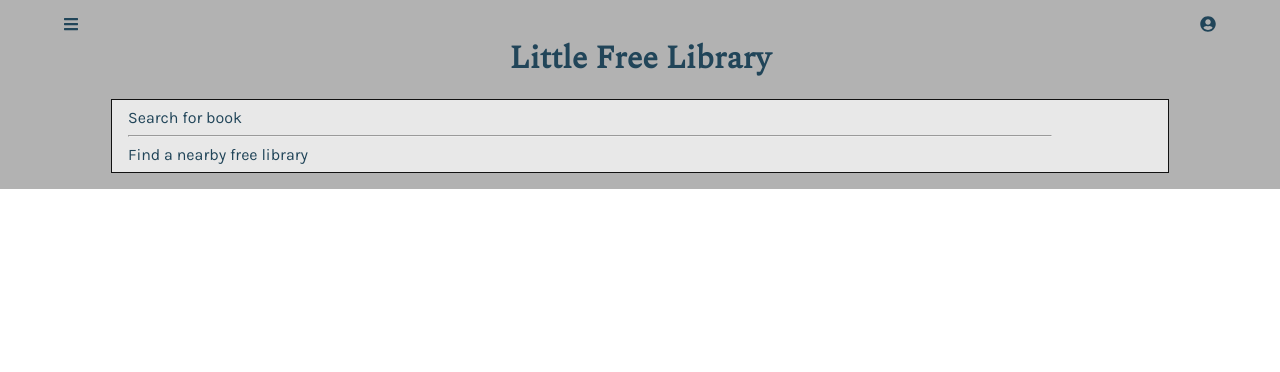
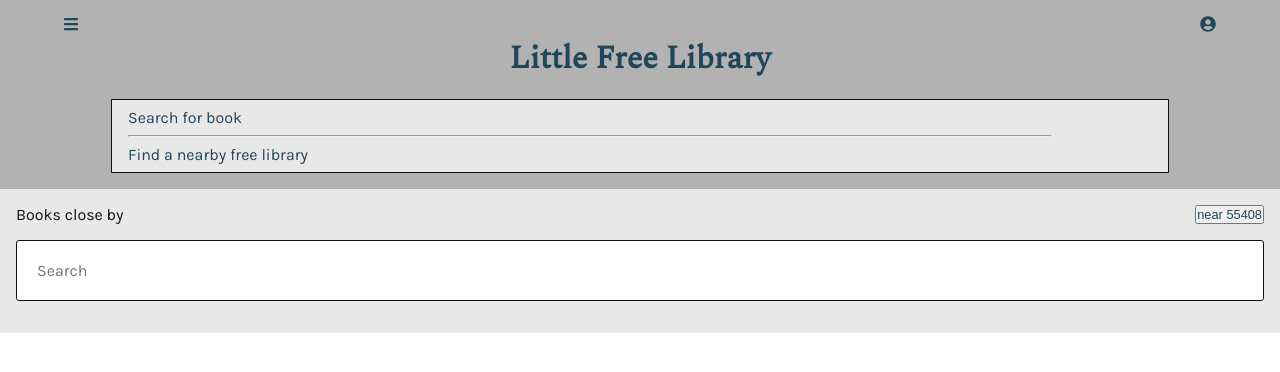
Before and after one commit to littlefreelexicon/littlefreelibrary, a React (Create React App) app: page / in a window 1280 px wide. Shown: the top 372 px of the page. Built offline with nearby package versions, Linux system fonts and the light colour scheme.

Commit message:
created basic search component

```diff
--- a/src/App.js
+++ b/src/App.js
@@ -1,12 +1,14 @@
 import React, { Component } from 'react'
 import HomePage from './pages/HomePage'
+import CardHolder from './components/CardHolder'
 import './styles/App.scss'
 
 class App extends Component {
   render() {
     return (
-      <div className='App'>
+      <div className='app'>
         <HomePage />
+        <CardHolder />
       </div>
     );
   }
--- /dev/null
+++ b/src/components/CardHolder.js
@@ -0,0 +1,13 @@
+import React, { Component } from 'react'
+
+class CardHolder extends Component {
+  render() {
+    return (
+      <div className='card_holder'>
+        {/* TODO: Cards are spawned here depending on JSON return */}
+      </div>
+    );
+  }
+}
+
+export default CardHolder;
--- /dev/null
+++ b/src/components/Search.js
@@ -0,0 +1,16 @@
+import React, { Component } from 'react'
+
+class Search extends Component {
+  render() {
+    return (
+      <form className='search'>
+        <span>Books close by</span>
+        <button>near 55408</button> {/* TODO: opens SearchArea modal at bottom of screen on click */}
+        <input type='text' placeholder='Search'>
+        </input>
+      </form>
+    );
+  }
+}
+
+export default Search;
--- a/src/pages/HomePage.js
+++ b/src/pages/HomePage.js
@@ -1,11 +1,13 @@
 import React, { Component } from 'react'
 import Header from '../components/Header'
+import Search from '../components/Search'
 
 class HomePage extends Component {
   render() {
     return (
       <React.Fragment>
         <Header />
+        <Search />
       </React.Fragment>
     );
   }
--- a/src/styles/App.scss
+++ b/src/styles/App.scss
@@ -10,12 +10,16 @@
   padding: 0;
 }
 
+.app {
+  background-color: $color-background-main;
+}
+
 h1, h2, h3, h4, h5, h6 {
   font-family: $font-serif;
   color: $color-primary;
 }
 
-p, ul, ol, li, table, tr, th, td, span {
+p, ul, ol, li, table, tr, th, td, span, label, input {
   font-family: $font-sans;
   color: $color-text;
 }
@@ -54,6 +58,31 @@
   }
 }
 
+.search {
+  background-color: $color-background-main;
+  padding: 1em;
+  display: grid;
+  grid-template-columns: auto auto;
+  grid-template-rows: auto auto;
+
+  input {
+    grid-column: 1 / span 2;
+    padding: 1.25em;
+    margin: 1em 0;
+    grid-column: 1 / span 2;
+    font-size: 1em;
+    border-radius: 3px;
+    border: $border-default;
+  }
+
+  button {
+    align-self: end;
+    justify-self: end;
+    font-size: 0.8em;
+    color: $color-link;
+  }
+}
+
 .card {
   @include box_shadow(1);
 }
--- a/src/styles/_colors.scss
+++ b/src/styles/_colors.scss
@@ -10,4 +10,4 @@
 $color-background-main: $mercury;
 $color-background-accent: $silver-chalice;
 $color-border: $cod-gray;
-$color-links: $astronaut-blue;
+$color-link: $astronaut-blue;
```
Also changed, not shown: src/components/SearchArea.js (added, +14 -0 lines).
